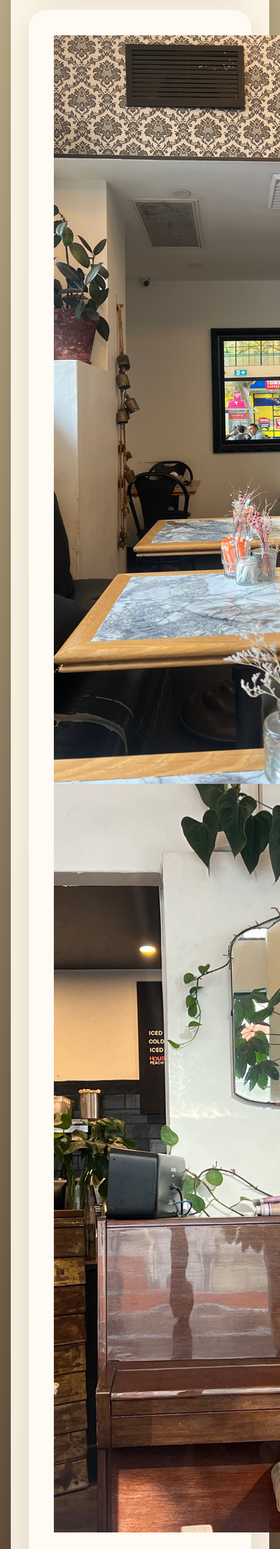
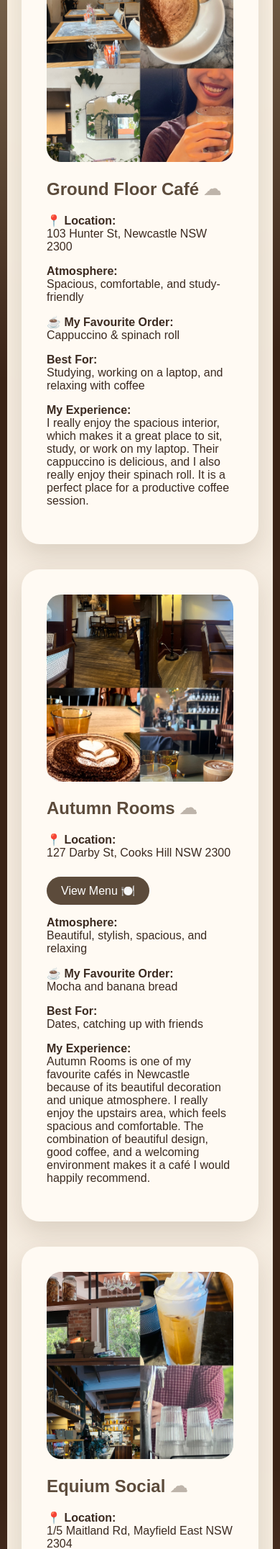
Before and after one commit to po-12365/thet-loon-po-portfolio, a Django app: page /food/ in a window 390 px wide; the page is wider, and only the part inside the window is pictured. Shown: the part 1252-3404 px from the top of that part at 72% size. Run offline with Django 5.2, Linux system fonts and the light colour scheme.

Commit message:
Fix coffee page image sizing and responsive layout

```diff
--- a/portfolio/templates/portfolio/food.html
+++ b/portfolio/templates/portfolio/food.html
@@ -41,8 +41,7 @@ padding:50px;
 
 border-radius:30px;
 
-box-shadow:
-0 20px 60px rgba(0,0,0,0.25);
+
 
 backdrop-filter:blur(10px);
 
@@ -57,14 +56,7 @@ backdrop-filter:blur(10px);
             color: #5C4B3B;
         }
 
-      .card {
-    background: #faf7f2;
-    padding: 25px;
-    border-radius: 20px;
-    margin-top: 30px;
-    box-shadow: 0 10px 25px rgba(0,0,0,0.08);
-    text-align: center;
-}
+
 
 .tags span{
 
@@ -87,22 +79,31 @@ color:#5C4B3B;
 @media(max-width:768px){
 
 body{
-
-margin:15px;
-
+    margin:10px;
 }
 
 
 .container{
 
-padding:25px;
+    padding:20px;
 
 }
 
 
 .card{
 
-padding:20px;
+    padding:18px;
+
+}
+
+
+.card img{
+
+    max-width:260px;
+
+    height:240px;
+
+}
 
 }
 
@@ -118,14 +119,18 @@ font-size:38px;
 box-shadow:
 0 8px 20px rgba(92,75,59,.3);
 
- .card img {
-    width: 100%;
-    max-width: 300px;
-    height: 350px;
-    object-fit: cover;
-    border-radius: 15px;
-    display: block;
-    margin: 0 auto 15px;
+.card img {
+
+    width:100%;
+
+    max-width:320px;
+
+    height:300px;
+
+    object-fit:cover;
+
+    border-radius:20px;
+
 }
 
 .travel-image {
@@ -294,6 +299,24 @@ transform:scale(2);
 opacity:.5;
 
 }
+
+}
+
+@media(max-width:768px){
+
+    .card img {
+
+        width:100%;
+
+        max-width:260px;
+
+        height:260px;
+
+        object-fit:cover;
+
+        border-radius:20px;
+
+    }
 
 }
 
```
